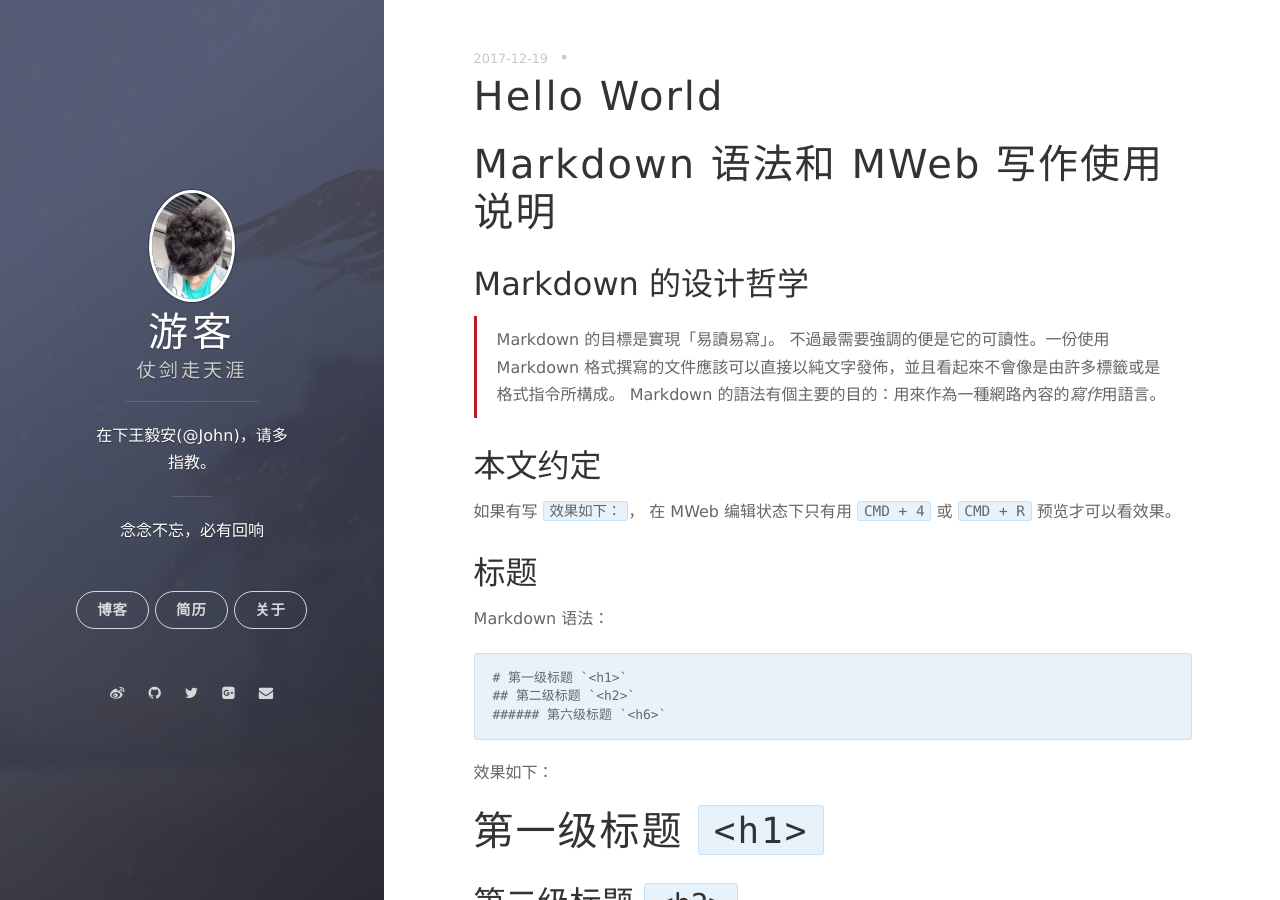
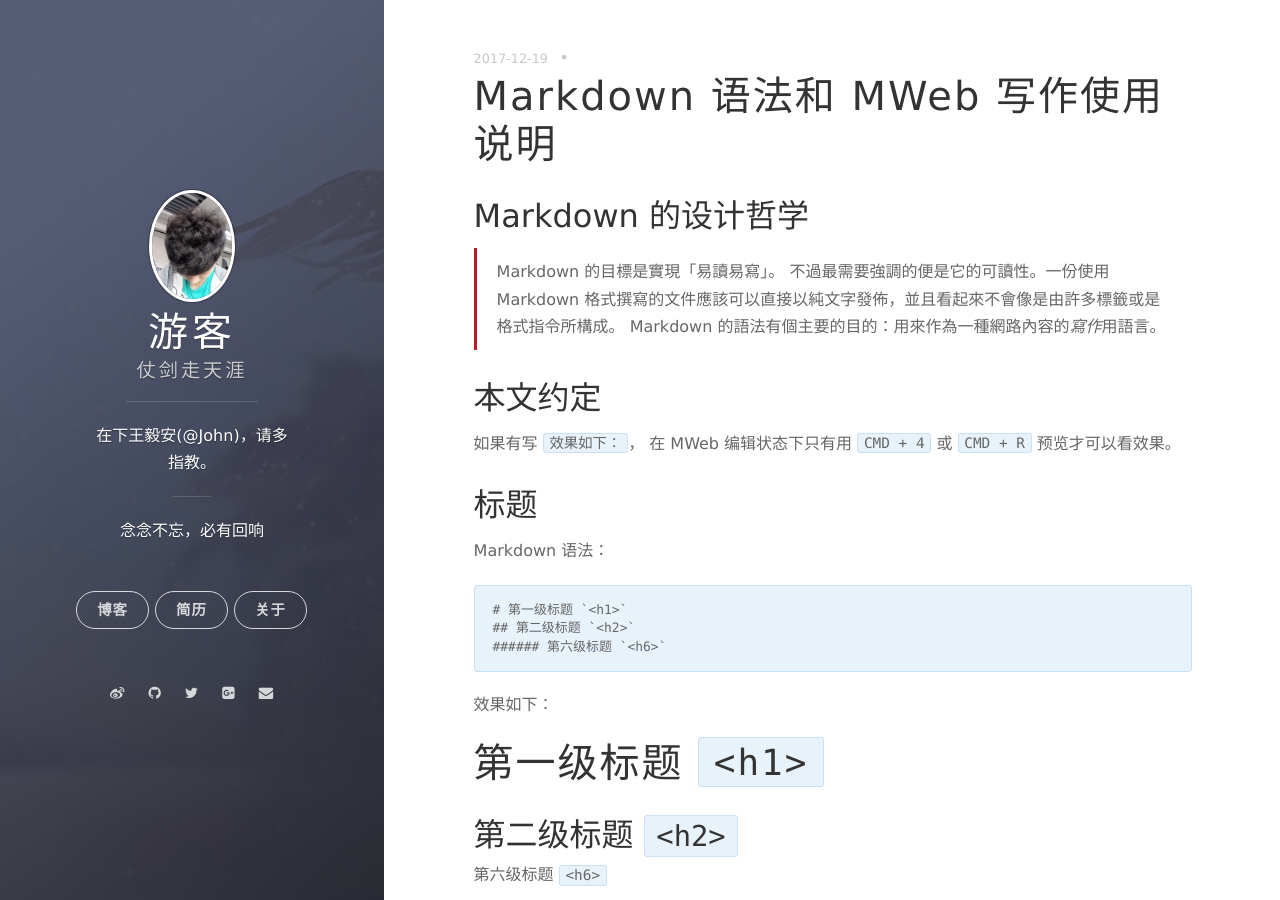
Before and after one commit to oneyian/oneyian.github.com, a Jekyll site: the page built from _posts/2017-12-19-Markdown-语法和-MWeb-写作使用说明.md, in a window 1280 px wide and 900 px high. Built offline with Jekyll 4.4.1, drawn with Linux system fonts in a browser that asks for light colours; nearby versions of some CDN libraries; comment, search, counter and statistics services are not loaded.

Commit message:
Update 2017-12-19-Markdown-语法和-MWeb-写作使用说明.md

```diff
--- a/_posts/2017-12-19-Markdown-语法和-MWeb-写作使用说明.md
+++ b/_posts/2017-12-19-Markdown-语法和-MWeb-写作使用说明.md
@@ -1,10 +1,8 @@
 ---
 layout: post
-title: Hello World
+title: Markdown 语法和 MWeb 写作使用说明
 date: 2017-12-19 17:15:00
 ---
-
-# Markdown 语法和 MWeb 写作使用说明
 
 ## Markdown 的设计哲学
 
```
